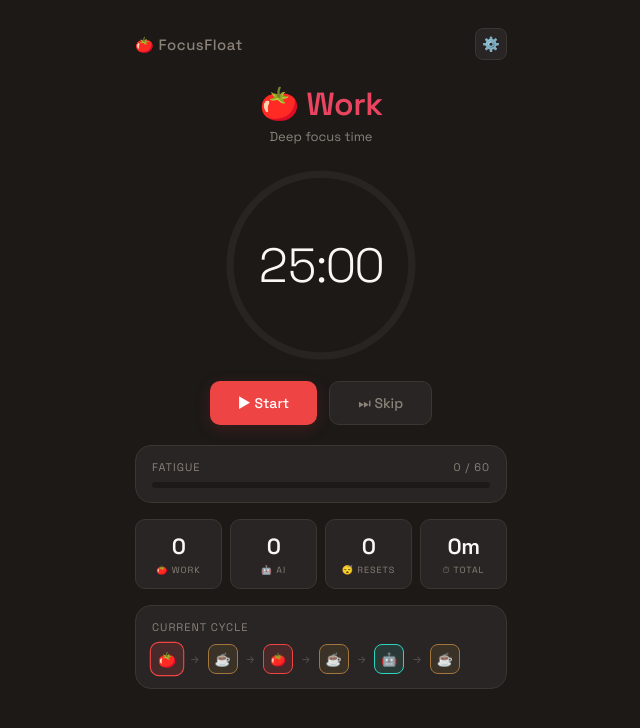
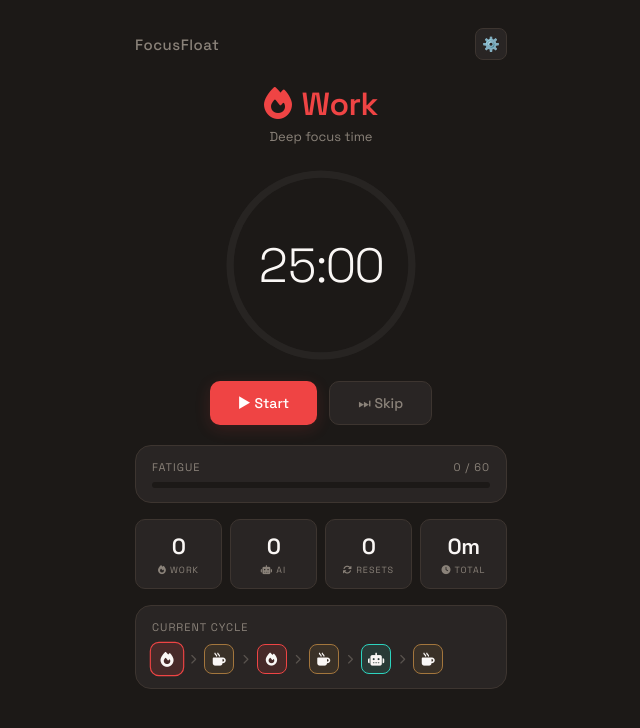
Before and after one commit to DarylAndrian/focus-float, a React (Vite) app: page / in a window 1280 px wide. Shown: the top 728 px of the page, without its empty margins (319-959 px from the left). Built offline with nearby package versions, Linux system fonts and the light colour scheme.

Commit message:
design: replace emojis with Font Awesome icons
- Fire/mug/robot/moon icons for phases
- Chevron arrows in cycle dots
- Clock icon for total time
- Arrows-rotate for fatigue resets
- Cleaner text notifications (no emoji)
- Font Awesome 6.7 via CDN

```diff
--- a/index.html
+++ b/index.html
@@ -6,7 +6,8 @@
     <meta name="description" content="Enhanced Pomodoro timer with floating PiP window" />
     <meta name="theme-color" content="#1a1a2e" />
     <link rel="icon" type="image/png" href="/favicon.png" />
-    <title>🍅 FocusFloat</title>
+    <link rel="stylesheet" href="https://cdnjs.cloudflare.com/ajax/libs/font-awesome/6.7.2/css/all.min.css" />
+    <title>FocusFloat</title>
     <link rel="manifest" href="/manifest.json" />
     <style>
       * { margin: 0; padding: 0; box-sizing: border-box; }
--- a/src/App.jsx
+++ b/src/App.jsx
@@ -30,7 +30,7 @@ export default function App() {
     <div id="app">
       {/* Title Bar */}
       <div className="title-bar">
-        <h1>🍅 FocusFloat</h1>
+        <h1>FocusFloat</h1>
         <div className="controls">
           <button onClick={() => setShowSettings(true)} title="Settings">⚙️</button>
         </div>
@@ -39,6 +39,7 @@ export default function App() {
       {/* Phase */}
       <div className="phase-section">
         <div className="phase-label" style={{ color: timer.config.color }}>
+          <i className={timer.config.icon} style={{ marginRight: 10 }}></i>
           {timer.config.label}
         </div>
         <div className="phase-sublabel">{timer.config.sublabel}</div>
--- a/src/components/CycleDots.jsx
+++ b/src/components/CycleDots.jsx
@@ -1,6 +1,11 @@
 import React from 'react';
 
-const ICONS = { work: '🍅', rest: '☕', ai: '🤖', long_break: '😴' };
+const ICONS = {
+  work: 'fa-solid fa-fire',
+  rest: 'fa-solid fa-mug-hot',
+  ai: 'fa-solid fa-robot',
+  long_break: 'fa-solid fa-moon',
+};
 
 export default function CycleDots({ cycleOrder, currentIndex, phase }) {
   if (phase === 'long_break') {
@@ -8,7 +13,9 @@ export default function CycleDots({ cycleOrder, currentIndex, phase }) {
       <div className="cycle-section">
         <div className="cycle-header">Fatigue Reset</div>
         <div className="cycle-dots">
-          <div className="cycle-dot active long-break-dot">😴</div>
+          <div className="cycle-dot active long-break-dot">
+            <i className="fa-solid fa-moon"></i>
+          </div>
         </div>
       </div>
     );
@@ -20,9 +27,9 @@ export default function CycleDots({ cycleOrder, currentIndex, phase }) {
       <div className="cycle-dots">
         {cycleOrder.map((p, i) => (
           <React.Fragment key={i}>
-            {i > 0 && <span className="cycle-arrow">→</span>}
+            {i > 0 && <span className="cycle-arrow"><i className="fa-solid fa-chevron-right"></i></span>}
             <div className={`cycle-dot ${p} ${i === currentIndex ? 'active' : ''} ${i < currentIndex ? 'completed' : ''}`}>
-              {ICONS[p] || '?'}
+              <i className={ICONS[p]}></i>
             </div>
           </React.Fragment>
         ))}
--- a/src/components/StatsRow.jsx
+++ b/src/components/StatsRow.jsx
@@ -9,19 +9,19 @@ export default function StatsRow({ work, ai, longBreaks, totalHours, totalMins }
     <div className="stats-row">
       <div className="stat-card">
         <span className="stat-value">{work}</span>
-        <span className="stat-label">🍅 Work</span>
+        <span className="stat-label"><i className="fa-solid fa-fire"></i> Work</span>
       </div>
       <div className="stat-card">
         <span className="stat-value">{ai}</span>
-        <span className="stat-label">🤖 AI</span>
+        <span className="stat-label"><i className="fa-solid fa-robot"></i> AI</span>
       </div>
       <div className="stat-card">
         <span className="stat-value">{longBreaks}</span>
-        <span className="stat-label">😴 Resets</span>
+        <span className="stat-label"><i className="fa-solid fa-arrows-rotate"></i> Resets</span>
       </div>
       <div className="stat-card">
         <span className="stat-value">{timeStr}</span>
-        <span className="stat-label">⏱ Total</span>
+        <span className="stat-label"><i className="fa-solid fa-clock"></i> Total</span>
       </div>
     </div>
   );
--- a/src/hooks/useTimer.js
+++ b/src/hooks/useTimer.js
@@ -3,10 +3,10 @@ import { useState, useEffect, useRef, useCallback } from 'react';
 const PHASES = ['work', 'rest', 'work', 'rest', 'ai', 'rest'];
 
 const PHASE_CONFIG = {
-  work: { label: '🍅 Work', color: '#e94560', sublabel: 'Deep focus time' },
-  rest: { label: '☕ Rest', color: '#0f3460', sublabel: 'Recover and recharge' },
-  ai: { label: '🤖 AI Handling', color: '#16a085', sublabel: 'Semi-work: prompts & reviews' },
-  long_break: { label: '😴 Long Break', color: '#8e44ad', sublabel: 'Full reset — you earned it' },
+  work: { label: 'Work', icon: 'fa-solid fa-fire', color: '#ef4444', sublabel: 'Deep focus time' },
+  rest: { label: 'Rest', icon: 'fa-solid fa-mug-hot', color: '#a3763d', sublabel: 'Recover and recharge' },
+  ai: { label: 'AI Handling', icon: 'fa-solid fa-robot', color: '#2dd4bf', sublabel: 'Semi-work: prompts & reviews' },
+  long_break: { label: 'Long Break', icon: 'fa-solid fa-moon', color: '#a78bfa', sublabel: 'Full reset — you earned it' },
 };
 
 const DEFAULT_SETTINGS = {
@@ -98,7 +98,7 @@ export default function useTimer() {
         setPhaseElapsed(0);
         setSessions(s => ({ ...s, longBreaks: s.longBreaks + 1 }));
         playSound('long_break', settings.soundEnabled);
-        notify('😴 Long break — press Start when ready!');
+        notify('Long break — press Start when ready!');
         return;
       }
 
@@ -110,7 +110,7 @@ export default function useTimer() {
         setPhase('work');
         setPhaseElapsed(0);
         playSound('work', settings.soundEnabled);
-        notify('🍅 Fresh start — press Start!');
+        notify('Fresh start — press Start!');
         return;
       }
 
@@ -126,7 +126,7 @@ export default function useTimer() {
       setPhase(nextPhase);
       setPhaseElapsed(0);
 
-      const labels = { work: '🍅 Time to focus!', rest: '☕ Rest time!', ai: '🤖 AI handling!' };
+      const labels = { work: 'Time to focus!', rest: 'Rest time!', ai: 'AI handling!' };
       playSound(nextPhase, settings.soundEnabled);
       notify(labels[nextPhase] + ' Press Start to begin.');
     }
```
